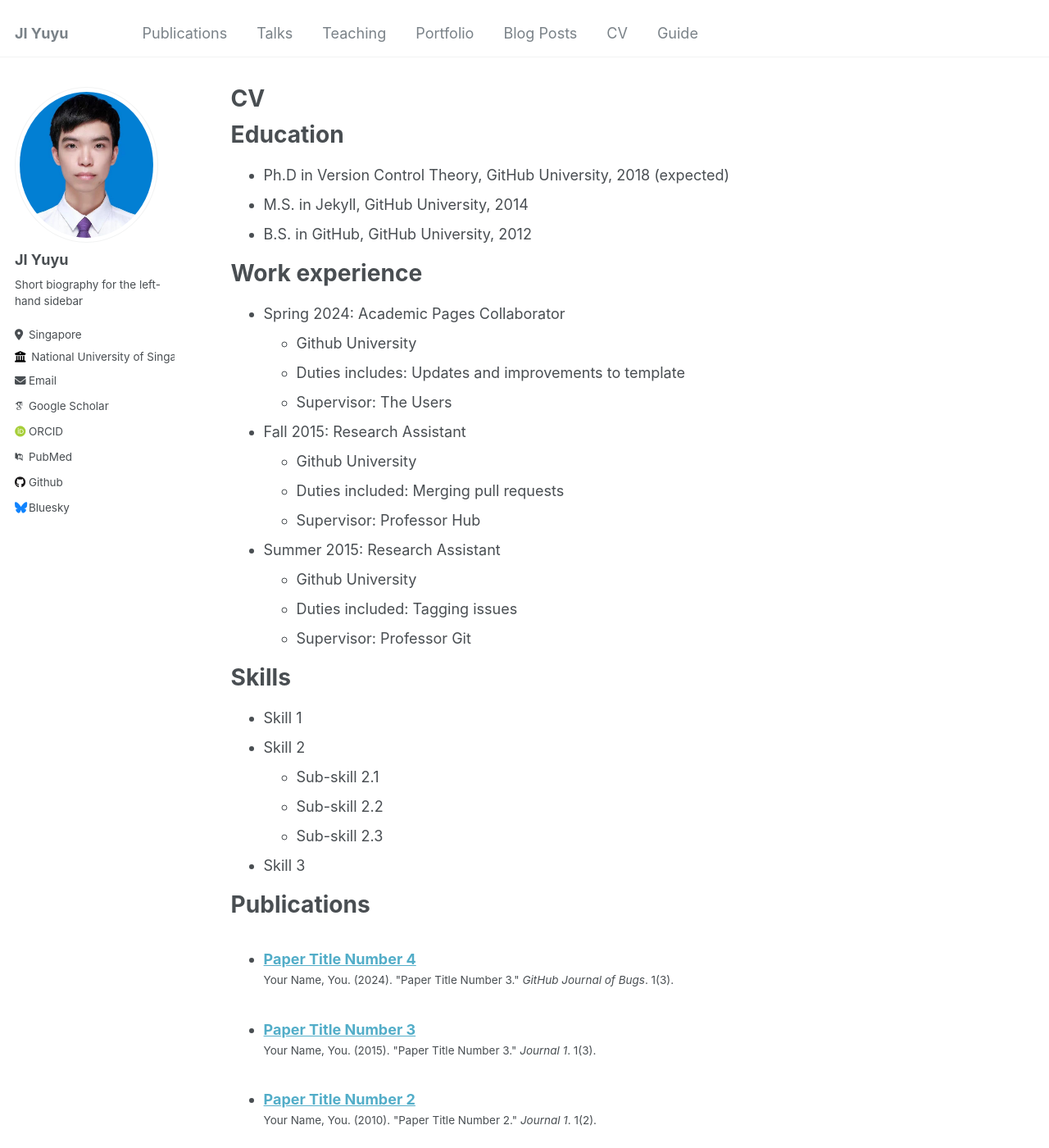
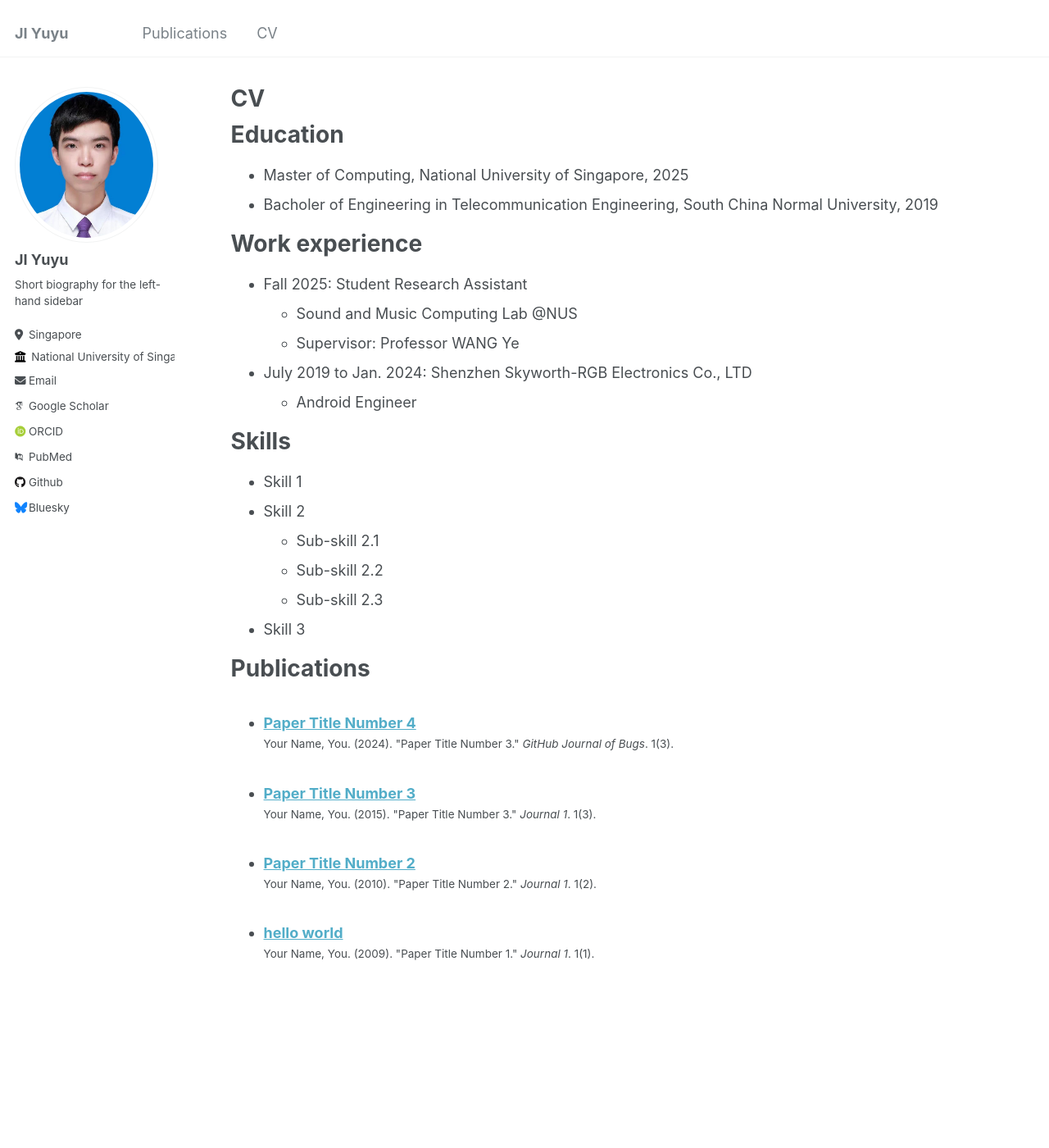
Before and after one commit to DreamOnRain/DreamOnRain.github.io, a Jekyll site: the page built from _pages/cv.md, in a window 1280 px wide and 1400 px high. Shown: the whole window at 82% size. Built offline with Jekyll 4.4.1, drawn with Linux system fonts in a browser that asks for light colours; some web fonts are replaced; some of the changed text lies outside the part shown.

Commit message:
update cv
update cv

```diff
--- a/_pages/cv.md
+++ b/_pages/cv.md
@@ -11,26 +11,19 @@ redirect_from:
 
 Education
 ======
-* Ph.D in Version Control Theory, GitHub University, 2018 (expected)
-* M.S. in Jekyll, GitHub University, 2014
-* B.S. in GitHub, GitHub University, 2012
+* Master of Computing, National University of Singapore, 2025
+* Bacholer of Engineering in Telecommunication Engineering, South China Normal University, 2019
 
 Work experience
 ======
-* Spring 2024: Academic Pages Collaborator
-  * Github University
-  * Duties includes: Updates and improvements to template
-  * Supervisor: The Users
+* Fall 2025: Student Research Assistant
+  * Sound and Music Computing Lab @NUS
+  * Supervisor: Professor WANG Ye
 
-* Fall 2015: Research Assistant
-  * Github University
-  * Duties included: Merging pull requests
-  * Supervisor: Professor Hub
+* July 2019 to Jan. 2024: Shenzhen Skyworth-RGB Electronics Co., LTD
+  * Android Engineer
 
-* Summer 2015: Research Assistant
-  * Github University
-  * Duties included: Tagging issues
-  * Supervisor: Professor Git
+
 
 Skills
 ======
@@ -46,19 +39,3 @@ Publications
   <ul>{% for post in site.publications reversed %}
     {% include archive-single-cv.html %}
   {% endfor %}</ul>
-
-Talks
-======
-  <ul>{% for post in site.talks reversed %}
-    {% include archive-single-talk-cv.html  %}
-  {% endfor %}</ul>
-
-Teaching
-======
-  <ul>{% for post in site.teaching reversed %}
-    {% include archive-single-cv.html %}
-  {% endfor %}</ul>
-
-Service and leadership
-======
-* Currently signed in to 43 different slack teams
--- a/_publications/2009-10-01-paper-title-number-1.md
+++ b/_publications/2009-10-01-paper-title-number-1.md
@@ -1,5 +1,5 @@
 ---
-title: "Paper Title Number 1"
+title: "hello world"
 collection: publications
 permalink: /publication/2009-10-01-paper-title-number-1
 excerpt: 'This paper is about the number 1. The number 2 is left for future work.'
```
Also changed, not shown: _data/navigation.yml (+10 -10 lines).
